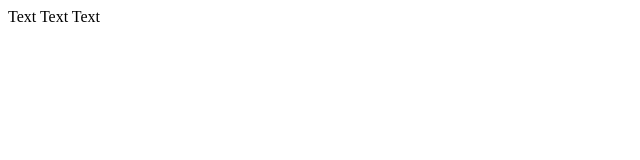
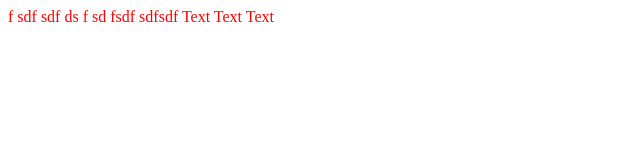
Before and after one commit to GeniustudioDima/test, a plain HTML site: page index.html in a window 1280 px wide. Shown: the whole page, without its empty margins (0-640 px from the left). Drawn offline with Linux system fonts and the light colour scheme.

Commit message:
create style.css

```diff
--- a/index.html
+++ b/index.html
@@ -1,5 +1,15 @@
-<p>
+<head>
+    <link rel="stylesheet" href="style.css" />
 
+</head>
+
+<p>f
+    sdf sdf
+    ds
+    f
+    sd fsdf
+
+    sdfsdf
 
     Text Text Text
 
--- /dev/null
+++ b/style.css
@@ -0,0 +1,3 @@
+p {
+    color:red;
+}
```
